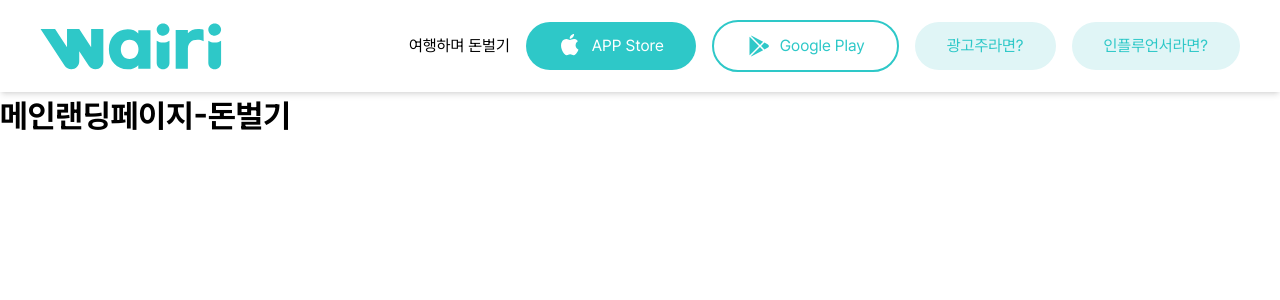
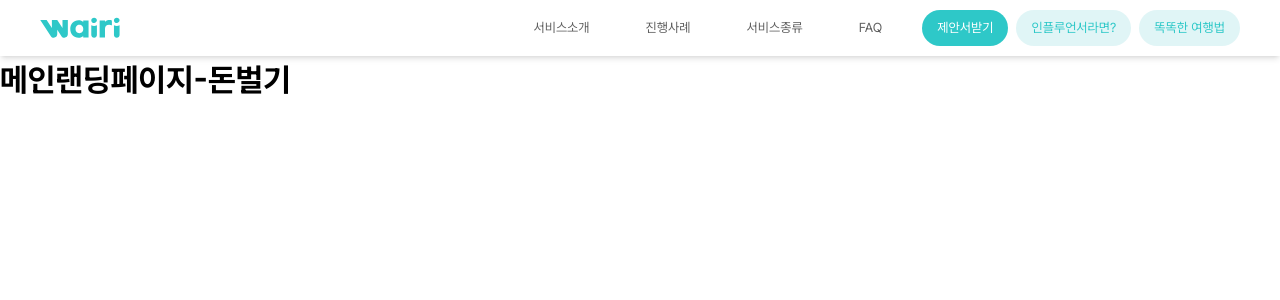
Before and after one commit to wairi-fiveTeam/wairi, a Next.js app: page / in a window 1280 px wide. Shown: the top 300 px of the page. Built offline with nearby package versions, Linux system fonts and the light colour scheme.

Commit message:
fix : header 동적처리

```diff
--- a/src/components/Header.tsx
+++ b/src/components/Header.tsx
@@ -1,26 +1,74 @@
+'use client'
 import Image from 'next/image';
 import headerLogo from '../../public/images/wairi_logo.svg';
 import headerOs from '../../public/images/apple.svg';
 import headerGoogle from '../../public/images/icons8-48 1.svg';
+import Link from 'next/link';
+import { useState } from 'react';
+import { usePathname } from 'next/navigation';
 
 export default function Header (){
+  const pathName = usePathname()
+  // const [pathName, setPathName] = useState(null)
+  console.log(pathName)
   return (
     <>
       <header className='shadow-md'>
-        <div className='flex items-center justify-between px-[40px] py-[20px]'>
+        <div className='flex items-center justify-between px-[40px] py-[10px]'>
           <div>
-            <Image src={headerLogo} width={182} height={62} alt='logo'/>
+            <Image src={headerLogo} width={80} height={34} alt='logo'/>
           </div>
-          <div className='flex items-center gap-[16px]'>
-            <span>여행하며 돈벌기</span>
-            <button className='flex gap-[10px] rounded-full text-[#FFFFFF] px-[32px] py-[12px] bg-[#2EC8C8] hover:shadow-3xl hover:transition ease-in-out delay-150'>
-              <Image src={headerOs} width={24} height={24} alt='애플아이콘'/>
+          <div className='flex items-center gap-[8px]'>
+           {pathName === "/" && (
+           <ul className='flex items-center gap-2 mr-2 font-normal text-[13px] text-[#616161]'>
+              <li className='hover:bg-slate-50 px-[24px] py-[8px] rounded-md cursor-pointer'>
+                <span>서비스소개</span>
+              </li>
+              <li className='hover:bg-slate-50 px-[24px] py-[8px] rounded-md cursor-pointer'>
+                <span>진행사례</span>
+              </li>
+              <li className='hover:bg-slate-50 px-[24px] py-[8px] rounded-md cursor-pointer'>
+                <span>서비스종류</span>
+              </li>
+              <li className='hover:bg-slate-50 px-[24px] py-[8px] rounded-md cursor-pointer'>
+                <span>FAQ</span>
+              </li>
+            </ul>
+            )}
+            {pathName === '/cash' &&(<span className='font-normal text-[13px] text-[#797878] mr-2'>여행하며 돈벌기</span>)}
+            {pathName === '/member' &&(<span className='font-normal text-[13px] text-[#797878] mr-2'>수많은 캠페인에 신청해보세요</span>)}
+
+            {/* 인플루언서 버튼 활성화 */}
+            {pathName !== '/' && (
+            <>
+              <button className='items-center text-[13px] flex gap-[4px] rounded-full text-[#FFFFFF] px-[14px] py-[8px] bg-[#2EC8C8] hover:shadow-3xl hover:transition ease-in-out delay-150'>
+                <Image src={headerOs} width={16} height={16} alt='애플아이콘' />
               APP Store</button>
-            <button className='flex gap-[10px] rounded-full px-[32px] py-[12px] bg-[#FFFFFF] border-2 text-[#2EC8C8] border-solid border-[#2EC8C8] hover:shadow-3xl hover:transition ease-in-out delay-150'>
-              <Image src={headerGoogle} width={24} height={24} alt='구글아이콘'/>
-              Google Play</button>
-            <button className='rounded-full px-[32px] py-[12px] text-[#2EC8C8] bg-[#E0F5F6] hover:shadow-3xl hover:transition ease-in-out delay-150'>광고주라면?</button>
-            <button className='rounded-full px-[32px] py-[12px] text-[#2EC8C8] bg-[#E0F5F6] hover:shadow-3xl hover:transition ease-in-out delay-150'>인플루언서라면?</button>
+              <button className=' text-[13px] items-center flex gap-[4px] rounded-full px-[14px] py-[8px] bg-[#FFFFFF] border-2 text-[#2EC8C8] border-solid border-[#2EC8C8] hover:shadow-3xl hover:transition ease-in-out delay-150'>
+                <Image src={headerGoogle} width={16} height={16} alt='구글아이콘' />
+                Google Play</button>
+            </>)}
+
+              {/* 인플루언서 및 파트너 버튼 활성화 */}
+            <div className='flex gap-2'>
+              {pathName === '/' ?
+                <>
+                  <button className='text-[13px] rounded-full px-[15px] py-[8px] text-[#FFFFFF] bg-[#2EC8C8] hover:shadow-3xl hover:transition ease-in-out delay-150'>제안서받기</button>
+                  <Link href={'/member'}><button className='text-[13px] rounded-full px-[15px] py-[8px] text-[#2EC8C8] bg-[#E0F5F6] hover:shadow-3xl hover:transition ease-in-out delay-150'>인플루언서라면?</button></Link>
+                  <Link href={'/cash'}><button className='text-[13px] rounded-full px-[15px] py-[8px] text-[#2EC8C8] bg-[#E0F5F6] hover:shadow-3xl hover:transition ease-in-out delay-150'>똑똑한 여행법</button></Link>
+                </>
+                : pathName === '/member' ?
+                <>
+                  <Link href={'/'}><button className='text-[13px] rounded-full px-[15px] py-[8px] text-[#2EC8C8] bg-[#E0F5F6] hover:shadow-3xl hover:transition ease-in-out delay-150'>광고주라면?</button></Link>
+                  <Link href={'/cash'}><button className='text-[13px] rounded-full px-[15px] py-[8px] text-[#2EC8C8] bg-[#E0F5F6] hover:shadow-3xl hover:transition ease-in-out delay-150'>똑똑한 여행법</button></Link>
+                </>
+                :pathName === '/cash' &&
+                <>
+                  <Link href={'/'}><button className='text-[13px] rounded-full px-[15px] py-[8px] text-[#2EC8C8] bg-[#E0F5F6] hover:shadow-3xl hover:transition ease-in-out delay-150'>광고주라면?</button></Link>
+                  <Link href={'/member'}><button className='text-[13px] rounded-full px-[15px] py-[8px] text-[#2EC8C8] bg-[#E0F5F6] hover:shadow-3xl hover:transition ease-in-out delay-150'>인플루언서라면?</button></Link>
+                </>
+               }
+            </div>
           </div>
           </div>
 
```
